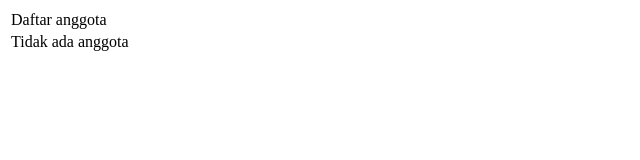
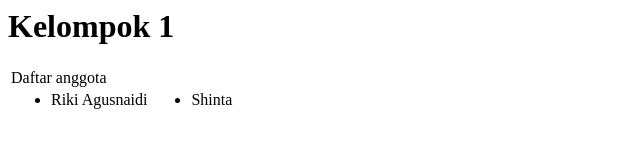
Before and after one commit to rikiag/RPL-INF-2017-01, a plain HTML site: page index.html in a window 1280 px wide. Shown: the whole page, without its empty margins (0-640 px from the left). Drawn offline with Linux system fonts and the light colour scheme.

Commit message:
ubah index.html dan tambah shinta.html

```diff
--- a/index.html
+++ b/index.html
@@ -4,12 +4,22 @@
   <title>Utama - Admin </title>
 </head>
 <body>
+  <h1>Kelompok 1</h1>
   <table border="0">
     <tr>
       <td>Daftar anggota</td>
     </tr>
     <tr>
-        <td>Tidak ada anggota</td>
+      <td>
+        <ul>
+          <li>Riki Agusnaidi</li>
+        </ul>
+      </td>
+	  <td>
+        <ul>
+          <li>Shinta</li>
+        </ul>
+      </td>
     </tr>
   </table>
 </body>
```
Also changed, not shown: shinta.html (added, +11 -0 lines). Lines whose indentation alone changed are shown as unchanged.
